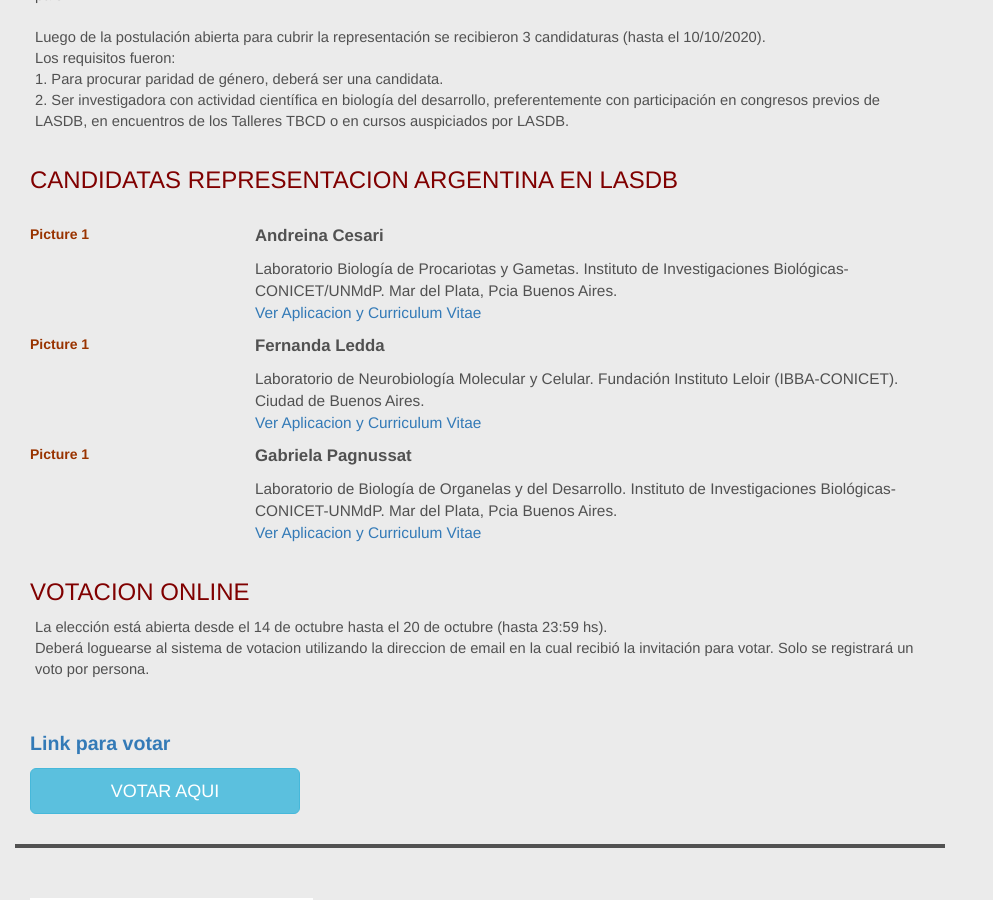
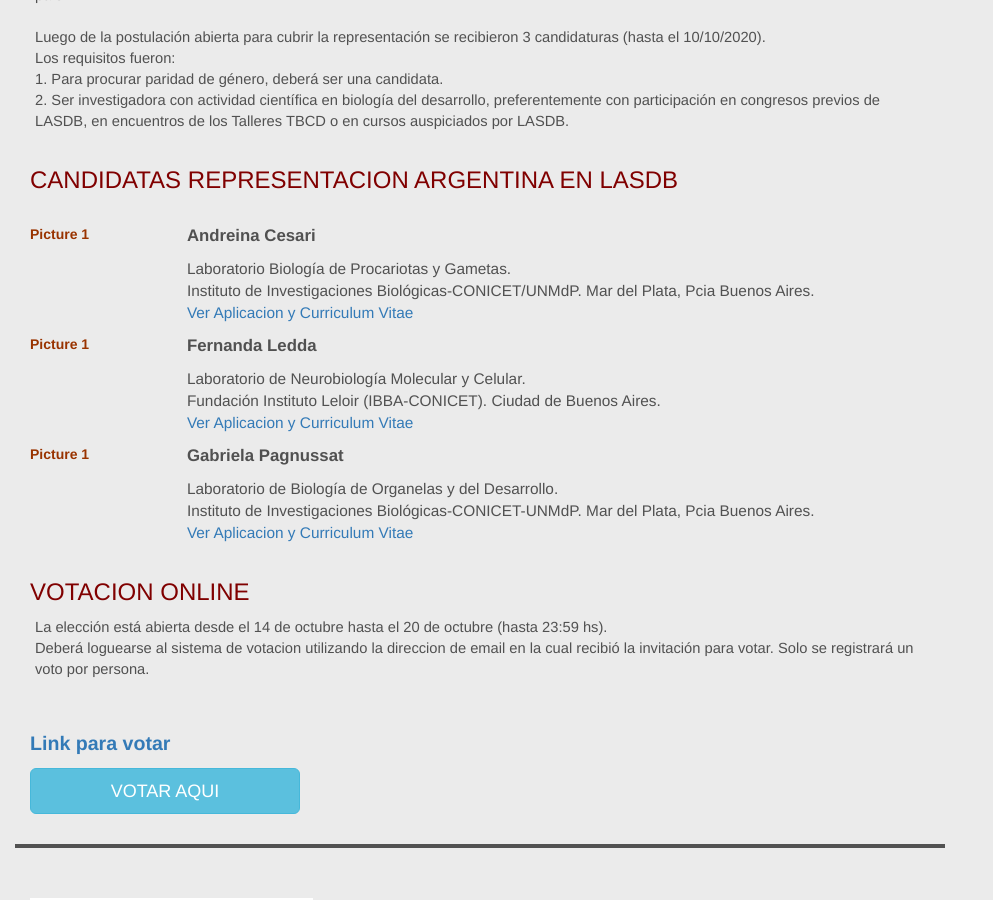
Before and after one commit to lasdb/lasdb.github.io, a Jekyll site: the page built from pages/Argentina-representante-2020.html, in a window 1280 px wide and 900 px high, scrolled down 340 px. Shown: the whole window, without its empty margins (0-993 px from the left). Built offline with Jekyll 4.4.1, drawn with Linux system fonts in a browser that asks for light colours; nearby versions of some CDN libraries.

Commit message:
Update Argentina-representante-2020.html

```diff
--- a/pages/Argentina-representante-2020.html
+++ b/pages/Argentina-representante-2020.html
@@ -22,21 +22,24 @@
                 <table border="0" cellpadding="5" cellspacing="0" width="90%">
                 <tbody>
                 <tr>
-                <td valign="top" width="25%"><strong><span style="color: #993300;" class="text_bco">Picture 1</span></strong></td>
+                <td valign="top" width="20%"><strong><span style="color: #993300;" class="text_bco">Picture 1</span></strong></td>
                 <td><p style="font-weight:bold; font-size: 1.2em;">Andreina Cesari</strong><br></p>
-                <p style="font-weight:; font-size: 1.1em;">Laboratorio Biología de Procariotas y Gametas. Instituto de Investigaciones Biológicas-CONICET/UNMdP. Mar del Plata, Pcia Buenos Aires.</span><br>
+                <p style="font-weight:; font-size: 1.1em;">Laboratorio Biología de Procariotas y Gametas. <br>
+                        Instituto de Investigaciones Biológicas-CONICET/UNMdP. Mar del Plata, Pcia Buenos Aires.</span><br>
                 <a href="{{site.baseurl}}/pages/Rep-Arg-2020.html" target="_blank">Ver Aplicacion y Curriculum Vitae </a><br></p></td>
                 </tr>
                 <tr>
-                <td valign="top" width="25%"><strong><span style="color: #993300;" class="text_bco">Picture 1</span></strong></td>
+                <td valign="top" width="20%"><strong><span style="color: #993300;" class="text_bco">Picture 1</span></strong></td>
                 <td><p style="font-weight:bold; font-size: 1.2em;">Fernanda Ledda</strong><br></p>
-                <p style="font-weight:; font-size: 1.1em;">Laboratorio de Neurobiología Molecular y Celular. Fundación Instituto Leloir (IBBA-CONICET). Ciudad de Buenos Aires.</span><br>
+                <p style="font-weight:; font-size: 1.1em;">Laboratorio de Neurobiología Molecular y Celular. <br>
+                        Fundación Instituto Leloir (IBBA-CONICET). Ciudad de Buenos Aires.</span><br>
                 <a href="{{site.baseurl}}/pages/Rep-Arg-2020.html" target="_blank">Ver Aplicacion y Curriculum Vitae </a><br></p></td>
                 </tr>
                 <tr>
-                <td valign="top" width="25%"><strong><span style="color: #993300;" class="text_bco">Picture 1</span></strong></td>
+                <td valign="top" width="20%"><strong><span style="color: #993300;" class="text_bco">Picture 1</span></strong></td>
                 <td><p style="font-weight:bold; font-size: 1.2em;">Gabriela Pagnussat</strong><br></p>
-                <p style="font-weight:; font-size: 1.1em;">Laboratorio de Biología de Organelas y del Desarrollo. Instituto de Investigaciones Biológicas-CONICET-UNMdP. Mar del Plata, Pcia Buenos Aires.</span><br>
+                <p style="font-weight:; font-size: 1.1em;">Laboratorio de Biología de Organelas y del Desarrollo. <br>
+                        Instituto de Investigaciones Biológicas-CONICET-UNMdP. Mar del Plata, Pcia Buenos Aires.</span><br>
                 <a href="{{site.baseurl}}/pages/Rep-Arg-2020.html" target="_blank">Ver Aplicacion y Curriculum Vitae </a><br></p></td>
                 </tr>
                 </tbody>
```
